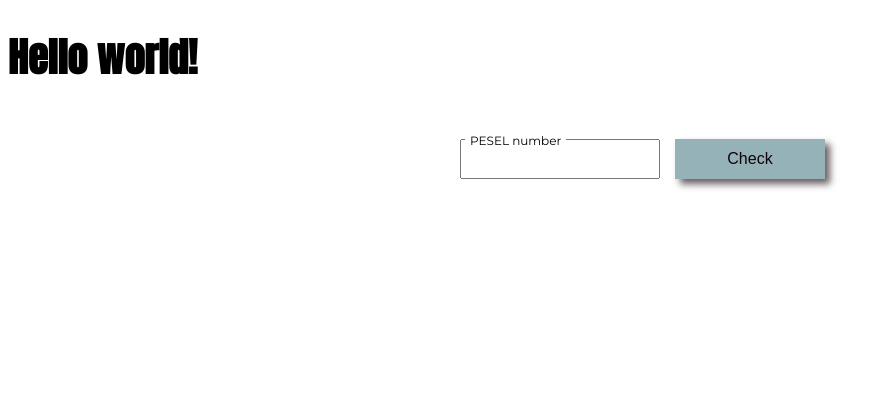
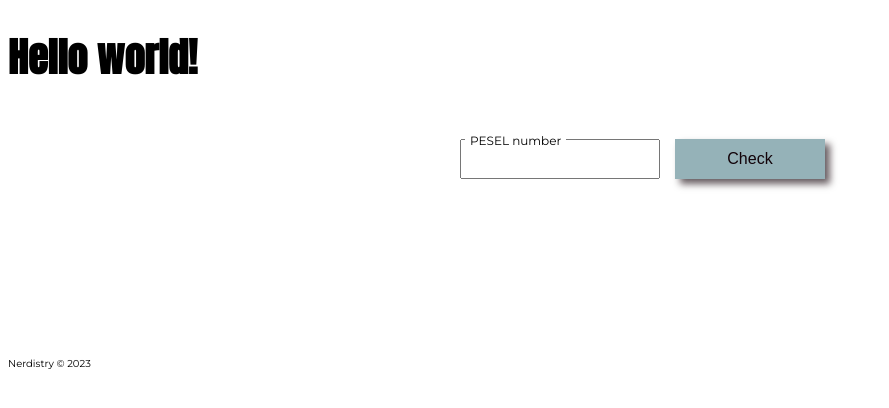
Before and after one commit to DarekMazur/pesel_veryfication, a React (Vite) app: page / in a window 1280 px wide. Shown: the top 408 px of the page, without its empty margins (0-889 px from the left). Built offline with nearby package versions, Linux system fonts and the light colour scheme.

Commit message:
Create footer

```diff
--- a/src/App.jsx
+++ b/src/App.jsx
@@ -11,6 +11,7 @@ import {ThemeProvider} from "styled-components";
 import {theme} from "./utils/themes/theme.js";
 import {GlobalStyle} from "./styles/globalStyle.js";
 import {H1} from "./components/H1/H1.styles.js";
+import {year} from "./methods/getYear.js";
 
 const App = () => {
   const initialState = {
@@ -56,6 +57,9 @@ const App = () => {
           <Result>{input && getPeselData(input) === true ? `Gender: ${getSex(input.split('')[input.split('').length - 2])}` : initialState.sex}</Result>
         </Wrapper>
       </Wrapper>
+      <footer>
+        Nerdistry &copy; {year}
+      </footer>
     </ThemeProvider>
   )
 }
--- /dev/null
+++ b/src/methods/getYear.js
@@ -0,0 +1,3 @@
+const date = new Date();
+
+export const year = date.getFullYear();
--- a/src/styles/globalStyle.js
+++ b/src/styles/globalStyle.js
@@ -3,11 +3,11 @@ import { createGlobalStyle } from 'styled-components';
 export const GlobalStyle = createGlobalStyle`
     html {
         box-sizing: border-box;
-		    font-size: 62.5%;
+        font-size: 62.5%;
     }
 
     body {
-		    font-family: ${({theme}) => theme.fonts.main};
+        font-family: ${({theme}) => theme.fonts.main};
     }
 
     *, *::after, *::before {
```
